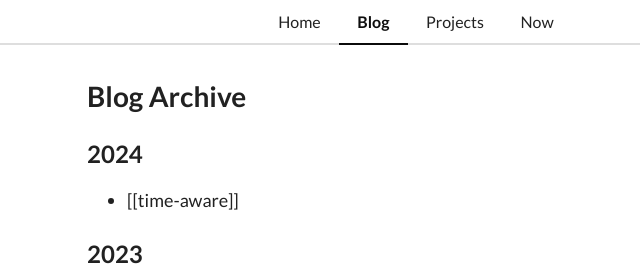
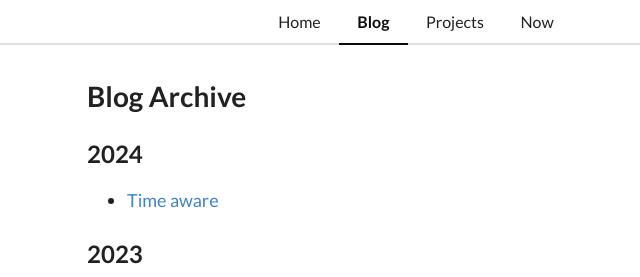
Before and after one commit to alexjv89/echoalex_com, an Eleventy site: page blog.md in a window 1280 px wide. Shown: the top 277 px of the page, without its empty margins (224-864 px from the left). Built offline with nearby package versions, Linux system fonts and the light colour scheme; Eleventy itself is replaced by a stand-in of ours; files that its build step writes are made by us from their sources; what markdown-it-obsidian would draw is missing.

Commit message:
possible bug fix

```diff
--- a/blog.md
+++ b/blog.md
@@ -6,7 +6,7 @@ title: All blogs
 # Blog Archive
 
 ## 2024
-- [[time-aware]]
+- [Time aware](/blog/2024/time-aware)
 
 ## 2023
 
```
